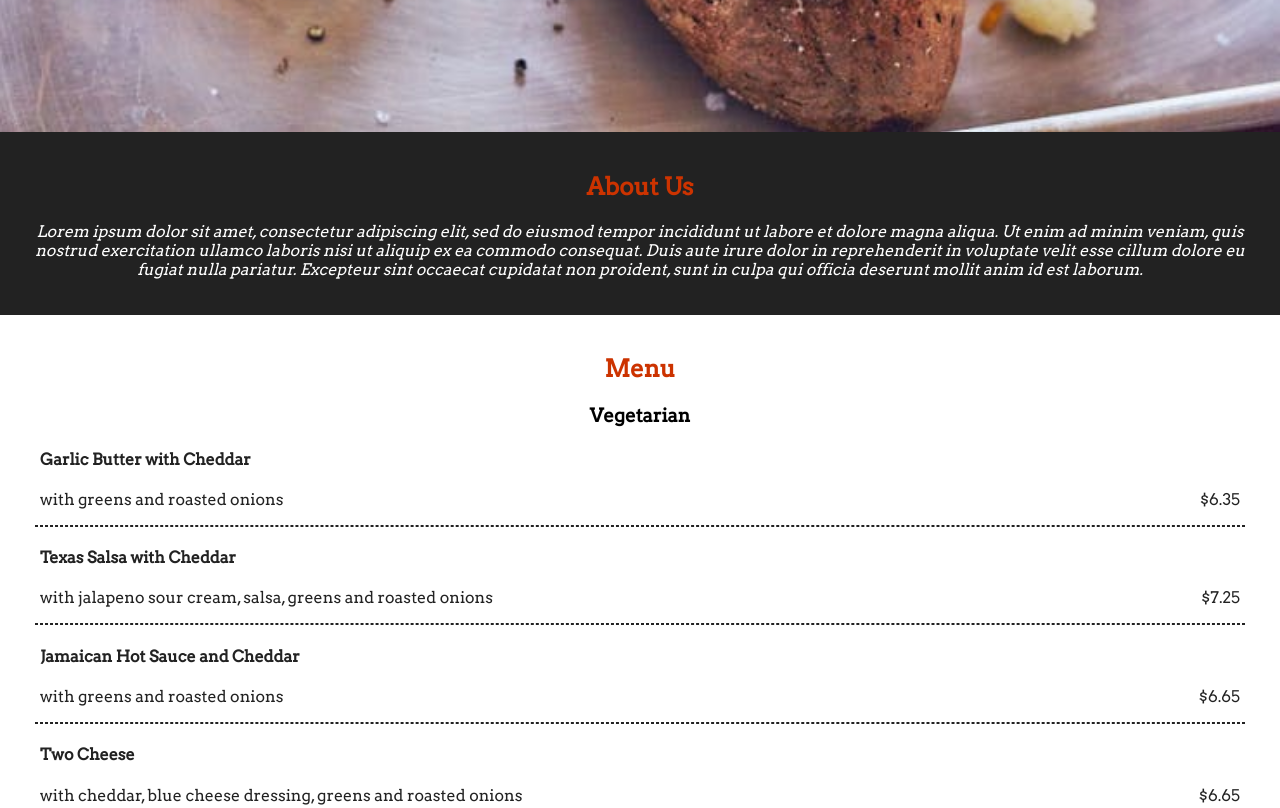
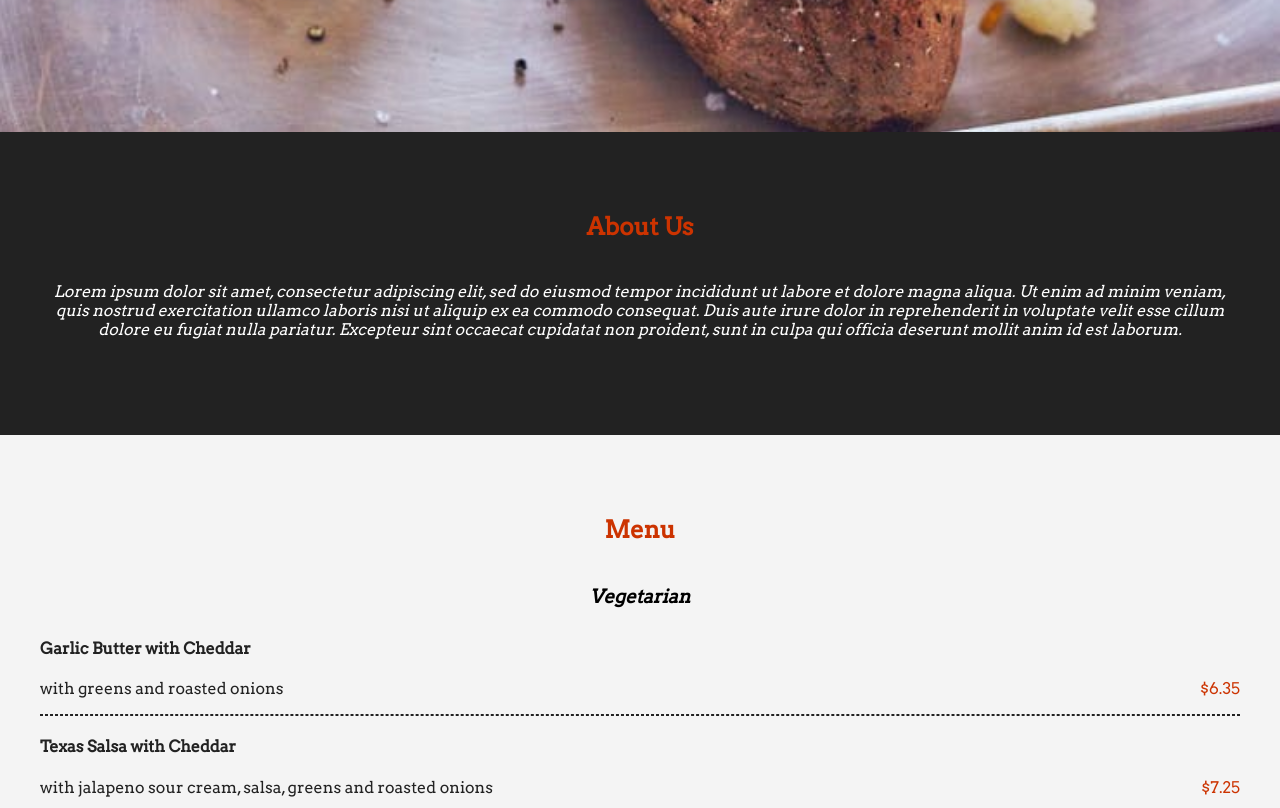
Before and after one commit to onow95/potato-valley, a plain HTML site: page index.html in a window 1280 px wide. Shown: the part 720-1528 px from the top of the page. Drawn offline with Linux system fonts and the light colour scheme.

Commit message:
Adjust css style

```diff
--- a/css/style.css
+++ b/css/style.css
@@ -67,9 +67,10 @@ button.collapsible {
 /* Main Content */
 section {
   text-align: center;
-  padding: 20px;
+  padding: 40px 40px 80px;
 }
 h2 {
+  margin: 40px 20px;
   color: #c30;
 }
 /* About Us */
@@ -85,8 +86,10 @@ h2 {
 /* Menu */
 .container-menu {
   color: #222;
+  background-color: #f4f4f4;
 }
 #menu h3 {
+  margin: 40px 20px 30px;
   color: black;
 }
 .hr2 {
@@ -99,15 +102,13 @@ h2 {
 }
 .menuitem span {
   position: absolute;
-  right: 20px;
+  right: 0px;
   bottom: 0;
+  color: #c30;
 }
 .menuitem h4, .menuitem p {
-  margin-left: 20px;
-  margin-right: 20px;
   padding-right: 50px;
 }
 .hr3 {
-  margin: 8px 15px;
   border: 0.5px dashed;
 }
--- a/index.html
+++ b/index.html
@@ -35,7 +35,7 @@
     <section id="menu">
       <h2>Menu</h2>
       <div class="menutype">
-        <h3>Vegetarian</h3>
+        <h3 class="italic">Vegetarian</h3>
         <div class="col-md-6 menuitem">
           <h4>Garlic Butter with Cheddar</h4>
           <p>with greens and roasted onions</p>
@@ -106,7 +106,7 @@
         </div><hr class="hr3 visible-sm">
       </div>
       <div class="menutype">
-        <h3>Meat Lovers</h3>
+        <h3 class="italic">Meat Lovers</h3>
         <div class="col-md-6 menuitem">
           <h4>Bacon and Cheddar</h4>
           <p>with greens and roasted onions</p>
@@ -144,7 +144,7 @@
         </div><hr class="hr3 visible-sm">
       </div>
       <div class="menutype">
-        <h3>Potato Extra</h3>
+        <h3 class="italic">Potato Extra</h3>
         <div class="col-md-6 menuitem">
           <h4>Sour Cream</h4>
           <p>plain, jalapeno, or chili lime</p>
```
